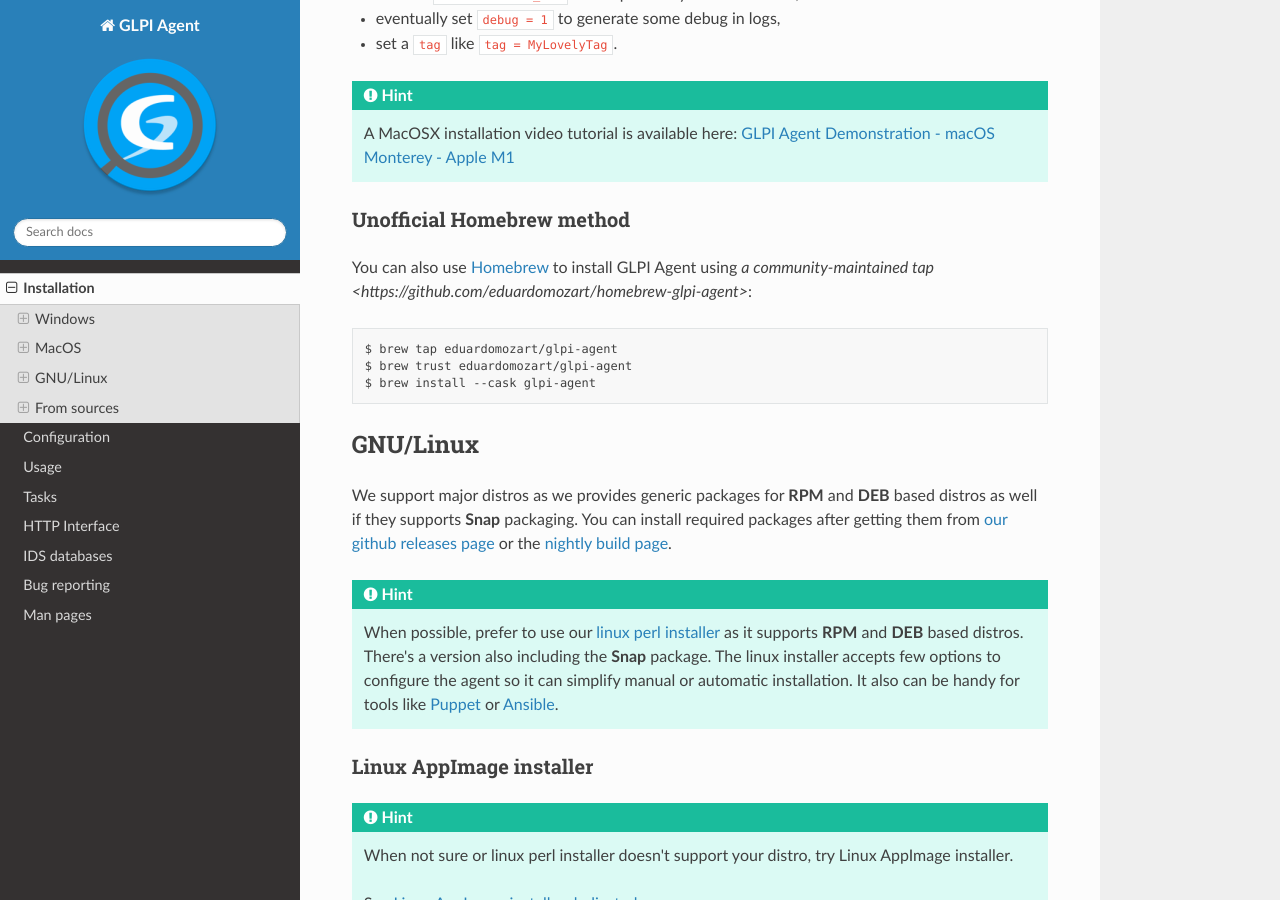
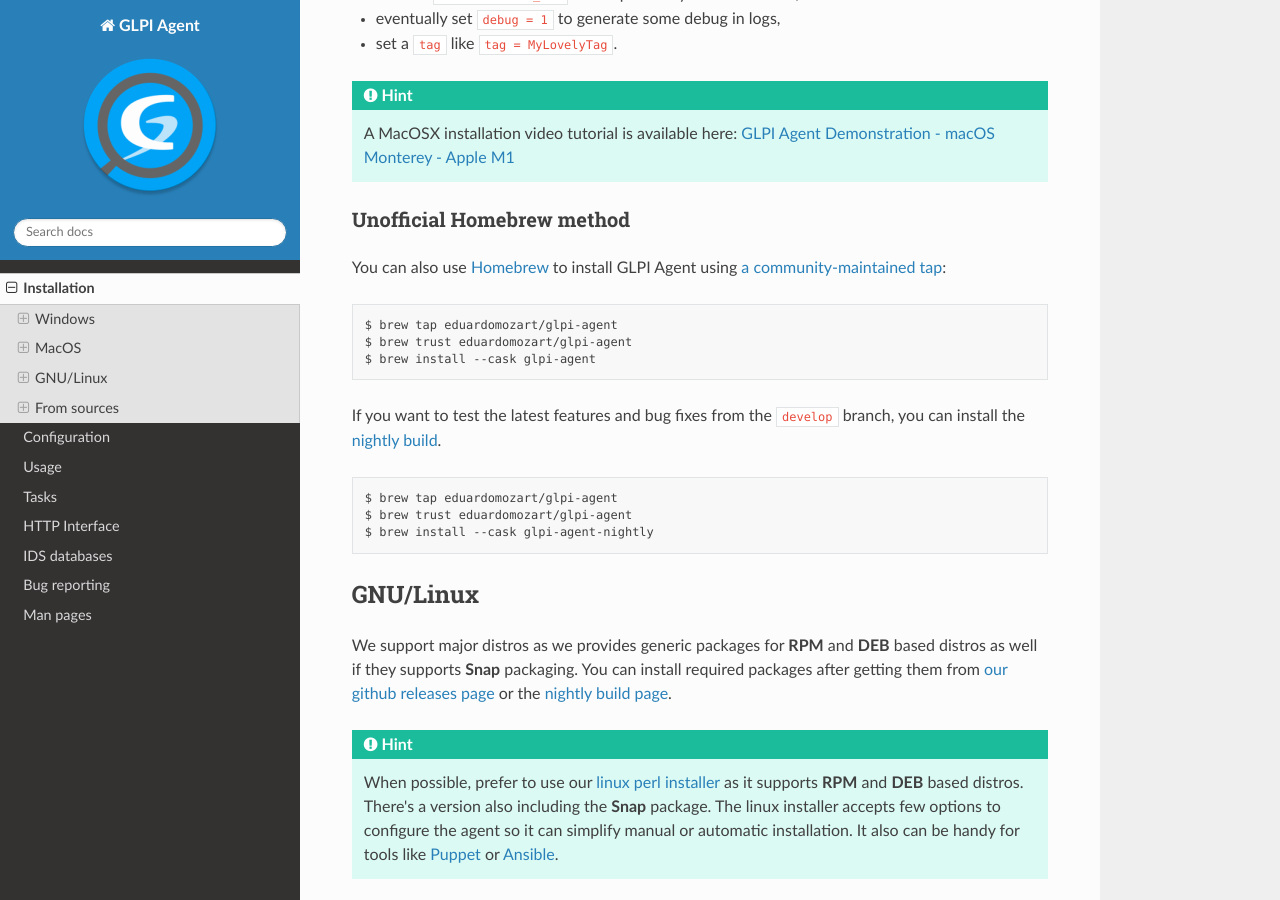
Before and after one commit to glpi-project/doc-agent, a Sphinx documentation site: the page built from source/installation/index.rst, in a window 1280 px wide and 900 px high, scrolled down 3983 px. Built offline with Sphinx 7.4.7 and the Read the Docs theme 3.1.0, drawn with Linux system fonts in a browser that asks for light colours.

Commit message:
docs: add Homebrew nightly build instructions for macOS

```diff
--- a/source/installation/index.rst
+++ b/source/installation/index.rst
@@ -168,13 +168,21 @@
 Unofficial Homebrew method
 ^^^^^^^^
 
-You can also use `Homebrew <https://brew.sh/>`_ to install GLPI Agent using `a community-maintained tap <https://github.com/eduardomozart/homebrew-glpi-agent>`:
+You can also use `Homebrew <https://brew.sh/>`_ to install GLPI Agent using `a community-maintained tap <https://github.com/eduardomozart/homebrew-glpi-agent>`_:
 
 .. prompt:: bash
 
    brew tap eduardomozart/glpi-agent
    brew trust eduardomozart/glpi-agent
    brew install --cask glpi-agent
+
+If you want to test the latest features and bug fixes from the ``develop`` branch, you can install the `nightly build <https://nightly.glpi-project.org/glpi-agent/>`_.
+
+.. prompt:: bash
+
+   brew tap eduardomozart/glpi-agent
+   brew trust eduardomozart/glpi-agent
+   brew install --cask glpi-agent-nightly
 
 GNU/Linux
 ---------
```
